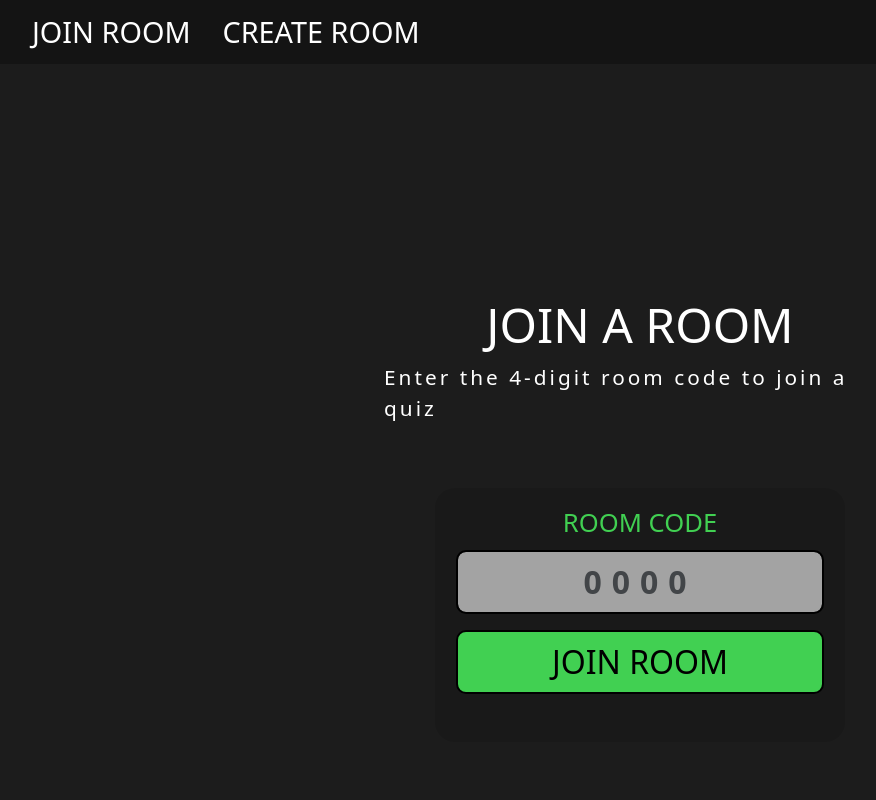
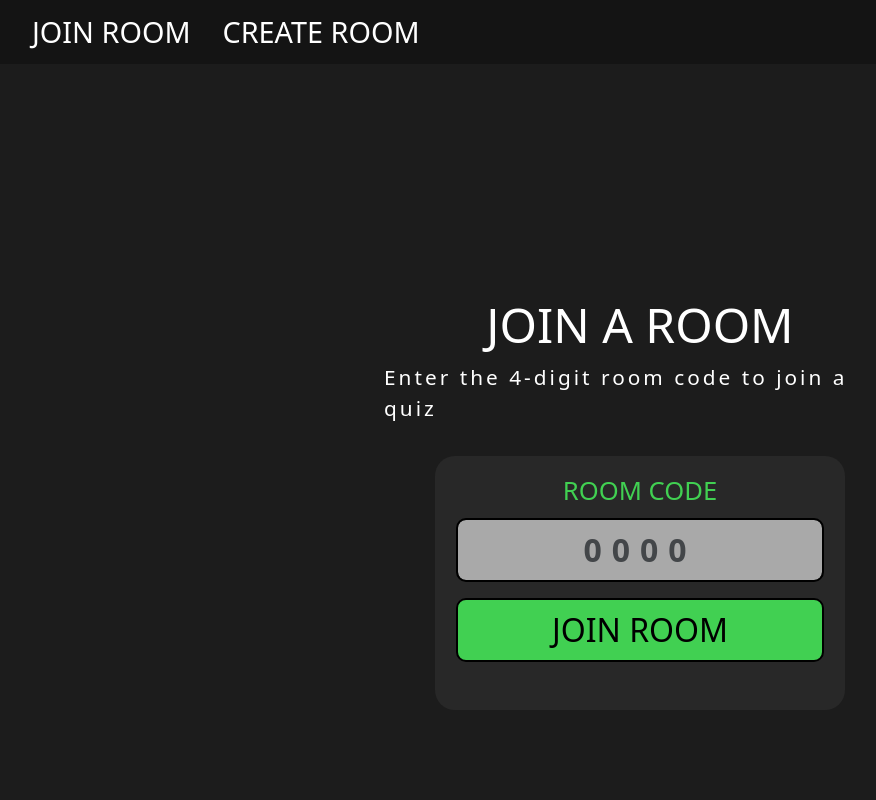
Before and after one commit to prawny1103/cits3403-project, a Flask app: page /joinRoom in a window 1280 px wide. Shown: the whole page, without its empty margins (0-876 px from the left). Run offline with Flask 3, Linux system fonts and the light colour scheme.

Commit message:
change background color of form to match other pages for joinRoom page

```diff
--- a/app/static/css/styles.css
+++ b/app/static/css/styles.css
@@ -678,7 +678,7 @@
     width: 100%;
     width: 80%;
     border-radius: 20px;
-    background-color: rgb(0, 0, 0, 0.1);
+    background-color: rgb(40, 40, 40);
 }
 
 .joinRoom-form label {
--- a/app/templates/joinRoom.html
+++ b/app/templates/joinRoom.html
@@ -37,7 +37,7 @@
                     <h3>JOIN A ROOM</h3>
                     <p>Enter the 4-digit room code to join a quiz </p>
 
-                    <form action="{{ url_for('quiz.join_game') }}" class="joinRoom-form d-flex flex-column justify-content-center align-items-center mt-5" method="POST">
+                    <form action="{{ url_for('quiz.join_game') }}" class="joinRoom-form d-flex flex-column justify-content-center align-items-center mt-3" method="POST">
                         <label class="mt-3" for="room-code">ROOM CODE</label>
                         <input type="text" class="form-control fw-bold mt-2" name="room_code" id="room-code" placeholder="0000" maxlength="4" inputmode="numeric">
                         <button type="submit" class="btn mt-3 mb-5"> JOIN ROOM</button>
```
